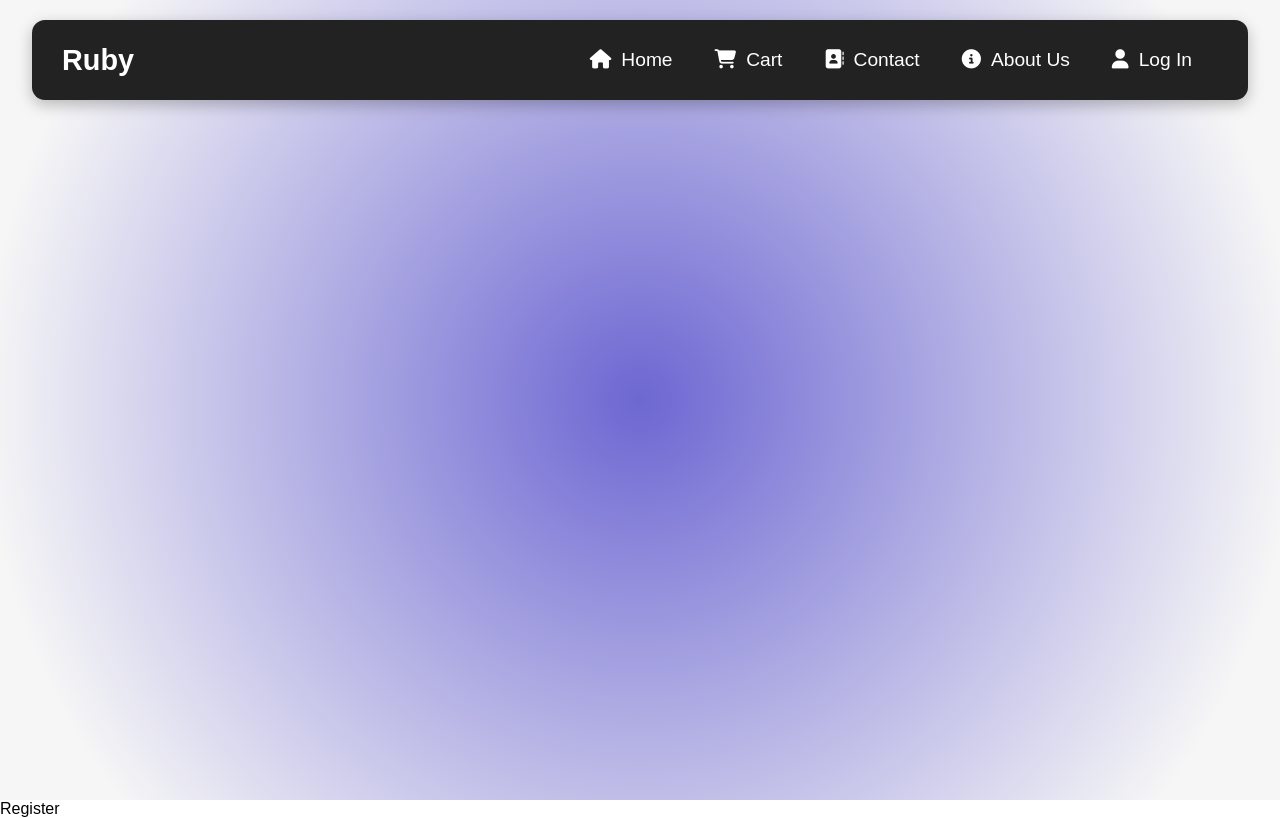
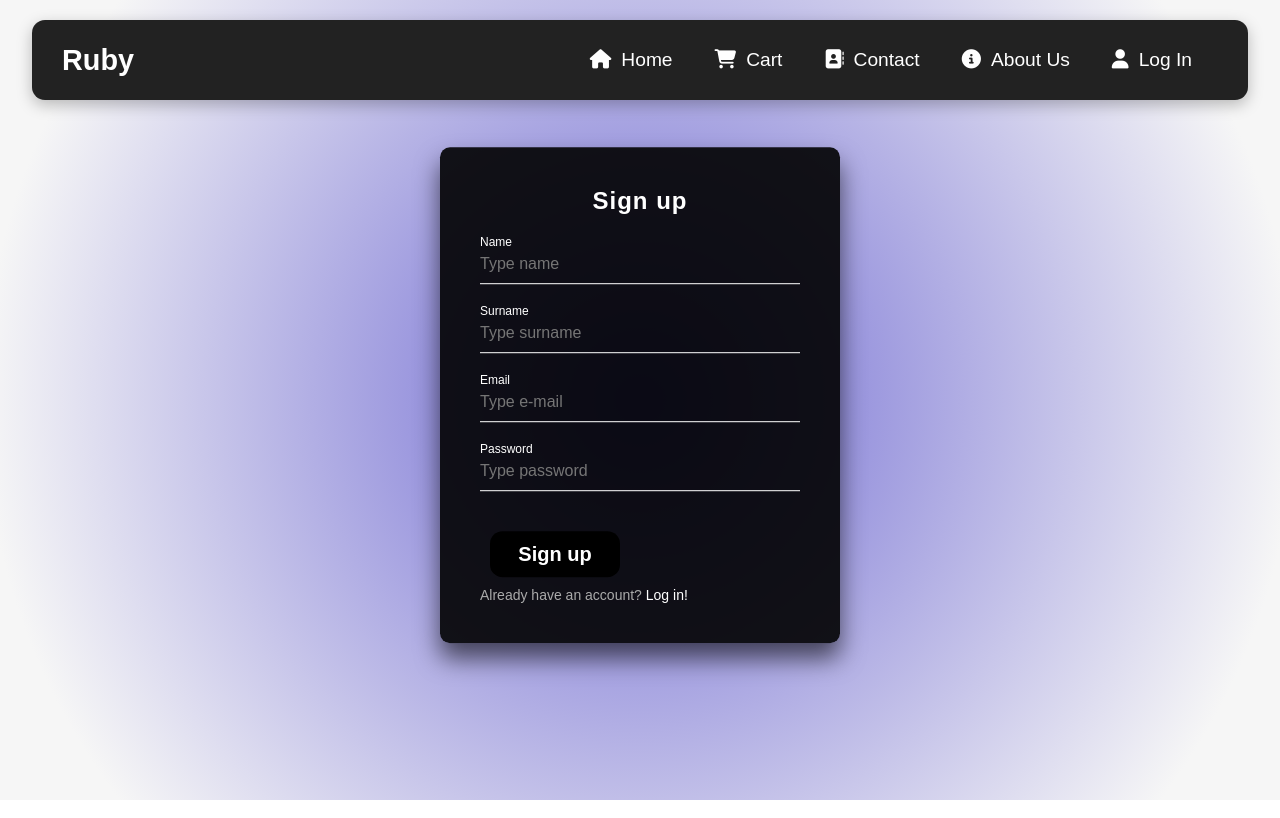
Before and after one commit to DonatHalimi/ProjektiLab1, a React (Create React App) app: page /register in a window 1280 px wide. Built offline with nearby package versions, Linux system fonts and the light colour scheme.

Commit message:
Krijimi dhe stilizimi i sign up dhe lidhja mes tyre nepermjet linkave

```diff
--- a/src/Pages/Login.jsx
+++ b/src/Pages/Login.jsx
@@ -1,5 +1,5 @@
 import React,{useState} from "react";
-import "./Login.css";
+import "./LoginStyle.css";
 
 
 export const Login = () => {
@@ -26,7 +26,7 @@ export const Login = () => {
       </div>
       <button class="btn" type="submit">Log in </button>
     </form>
-    <p>Don't have an account? <a href="" class="a2">Sign up!</a></p>
+    <p>Don't have an account? <a href="/register" class="a2">Sign up!</a></p>
   </div>
   );
 };
--- a/src/Pages/Register.jsx
+++ b/src/Pages/Register.jsx
@@ -1,7 +1,38 @@
+import React, {useState} from "react";
+import "./RegisterStyle.css";
+
+
 export const Register = () => {
+  const [name,setName]=useState('');
+  const [surname,setSurname]=useState('');
+  const [email,setEmail]=useState('');
+  const [pass,setPass]=useState('');
+
     return (
       <>
-        Register
+    <div class="register-box">
+    <p>Sign up</p>
+    <form>
+    <div class="user-box">
+      <input value={name} onChange={(e)=>setName(e.target.value)} type="text" placeholder="Type name" id="name" name="name"></input>
+        <label for='name'>Name</label>
+      </div>
+      <div class="user-box">
+      <input value={surname} onChange={(e)=>setSurname(e.target.value)} type="text" placeholder="Type surname" id="surname" name="surname"></input>
+        <label for='surname'>Surname</label>
+      </div>
+      <div class="user-box">
+      <input value={email} onChange={(e)=>setEmail(e.target.value)} type="email" placeholder="Type e-mail" id="email" name="email"></input>
+        <label for='email'>Email</label>
+      </div>
+      <div class="user-box">
+      <input value={pass} onChange={(e)=>setPass(e.target.value)} type="password" placeholder="Type password" id="password" name="password"></input>
+        <label for="password">Password</label>
+      </div>
+      <button class="btn" type="submit">Sign up </button>
+    </form>
+    <p>Already have an account? <a href="/Login" class="a2">Log in!</a></p>
+  </div>
       </>
     );
   };
--- /dev/null
+++ b/src/Pages/RegisterStyle.css
@@ -0,0 +1,217 @@
+.register-box {
+    position: absolute;
+    top: 50%;
+    left: 50%;
+    width: 400px;
+    padding: 40px;
+    margin: 20px auto;
+    transform: translate(-50%, -55%);
+    background: rgba(0,0,0,.9);
+    box-sizing: border-box;
+    box-shadow: 0 15px 25px rgba(0,0,0,.6);
+    border-radius: 10px;
+  }
+
+  .register-box p:first-child {
+    margin: 0 0 30px;
+    padding: 0;
+    color: #fff;
+    text-align: center;
+    font-size: 1.5rem;
+    font-weight: bold;
+    letter-spacing: 1px;
+  }
+
+  .register-box .user-box {
+    position: relative;
+  }
+
+  .register-box .user-box input {
+    width: 100%;
+    padding: 10px 0;
+    font-size: 16px;
+    color: #fff;
+    margin-bottom: 30px;
+    border: none;
+    border-bottom: 1px solid #fff;
+    outline: none;
+    background: transparent;
+  }
+
+  .register-box .user-box label {
+    position: absolute;
+    top: 0;
+    left: 0;
+    padding: 10px 0;
+    font-size: 16px;
+    color: #fff;
+    pointer-events: none;
+    transition: .5s;
+  }
+
+  .register-box .user-box input:focus ~ label,
+  .register-box .user-box input:valid ~ label {
+    top: -20px;
+    left: 0;
+    color: #fff;
+    font-size: 12px;
+  }
+
+  .register-box form a {
+    position: relative;
+    display: inline-block;
+    padding: 10px 20px;
+    font-weight: bold;
+    color: #fff;
+    font-size: 16px;
+    text-decoration: none;
+    text-transform: uppercase;
+    overflow: hidden;
+    transition: .5s;
+    margin-top: 40px;
+    letter-spacing: 3px
+  }
+
+  .register-box a:hover {
+    background: #fff;
+    color: #272727;
+    border-radius: 5px;
+  }
+
+  .register-box a span {
+    position: absolute;
+    display: block;
+  }
+
+  .register-box a span:nth-child(1) {
+    top: 0;
+    left: -100%;
+    width: 100%;
+    height: 2px;
+    background: linear-gradient(90deg, transparent, #fff);
+    animation: btn-anim1 1.5s linear infinite;
+  }
+
+  @keyframes btn-anim1 {
+    0% {
+      left: -100%;
+    }
+
+    50%,100% {
+      left: 100%;
+    }
+  }
+
+  .register-box a span:nth-child(2) {
+    top: -100%;
+    right: 0;
+    width: 2px;
+    height: 100%;
+    background: linear-gradient(180deg, transparent, #fff);
+    animation: btn-anim2 1.5s linear infinite;
+    animation-delay: .375s
+  }
+
+  @keyframes btn-anim2 {
+    0% {
+      top: -100%;
+    }
+
+    50%,100% {
+      top: 100%;
+    }
+  }
+
+  .register-box a span:nth-child(3) {
+    bottom: 0;
+    right: -100%;
+    width: 100%;
+    height: 2px;
+    background: linear-gradient(270deg, transparent, #fff);
+    animation: btn-anim3 1.5s linear infinite;
+    animation-delay: .75s
+  }
+
+  @keyframes btn-anim3 {
+    0% {
+      right: -100%;
+    }
+
+    50%,100% {
+      right: 100%;
+    }
+  }
+
+  .register-box a span:nth-child(4) {
+    bottom: -100%;
+    left: 0;
+    width: 2px;
+    height: 100%;
+    background: linear-gradient(360deg, transparent, #fff);
+    animation: btn-anim4 1.5s linear infinite;
+    animation-delay: 1.125s
+  }
+
+  @keyframes btn-anim4 {
+    0% {
+      bottom: -100%;
+    }
+
+    50%,100% {
+      bottom: 100%;
+    }
+  }
+
+  .register-box p:last-child {
+    color: #aaa;
+    font-size: 14px;
+  }
+
+  .register-box a.a2 {
+    color: #fff;
+    text-decoration: none;
+  }
+
+  .register-box a.a2:hover {
+    background: transparent;
+    color: #aaa;
+    border-radius: 5px;
+  }
+  .btn {
+    width: 6.5em;
+    height: 2.3em;
+    margin: 0.5em;
+    background: black;
+    color: white;
+    border: none;
+    border-radius: 0.625em;
+    font-size: 20px;
+    font-weight: bold;
+    cursor: pointer;
+    position: relative;
+    z-index: 1;
+    overflow: hidden;
+   }
+
+   button:hover {
+    color: black;
+   }
+
+   button:after {
+    content: "";
+    background: rgb(248, 246, 246);
+    position: absolute;
+    z-index: -1;
+    left: -20%;
+    right: -20%;
+    top: 0;
+    bottom: 0;
+    transform: skewX(-45deg) scale(0, 1);
+    transition: all 0.5s;
+   }
+
+   button:hover:after {
+    transform: skewX(-45deg) scale(1, 1);
+    -webkit-transition: all 0.5s;
+    transition: all 0.5s;
+   }
```
Also changed, not shown: src/Pages/LoginStyle.css (renamed from src/Pages/Login.css).
